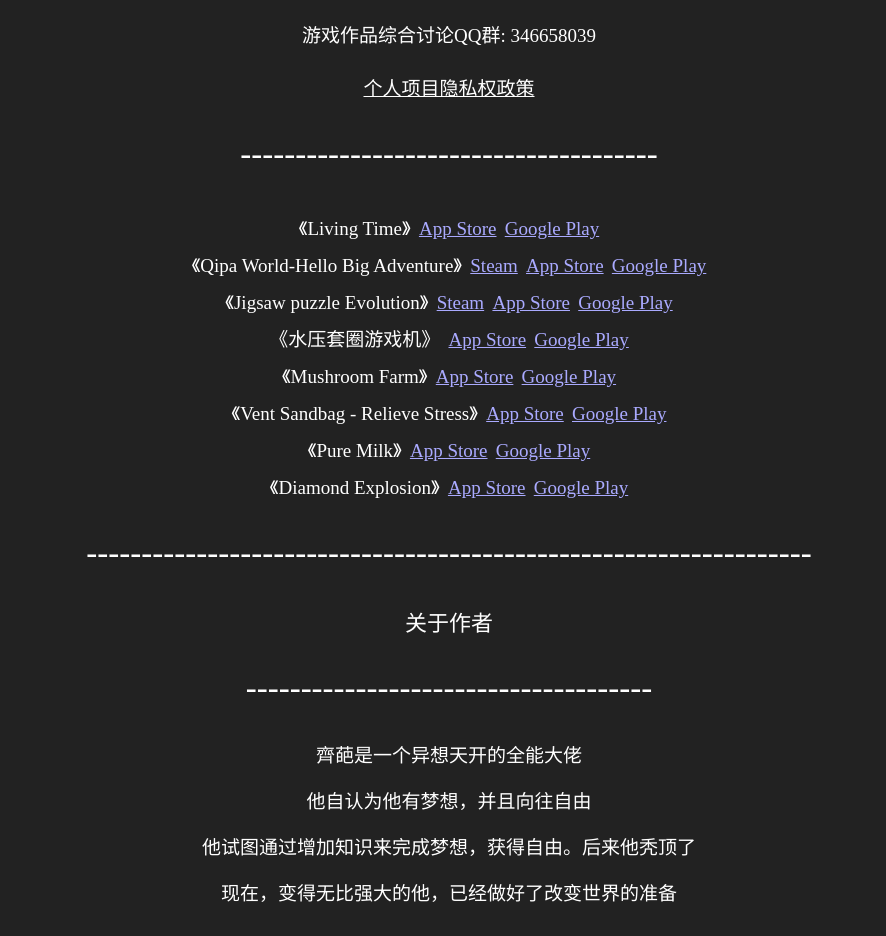
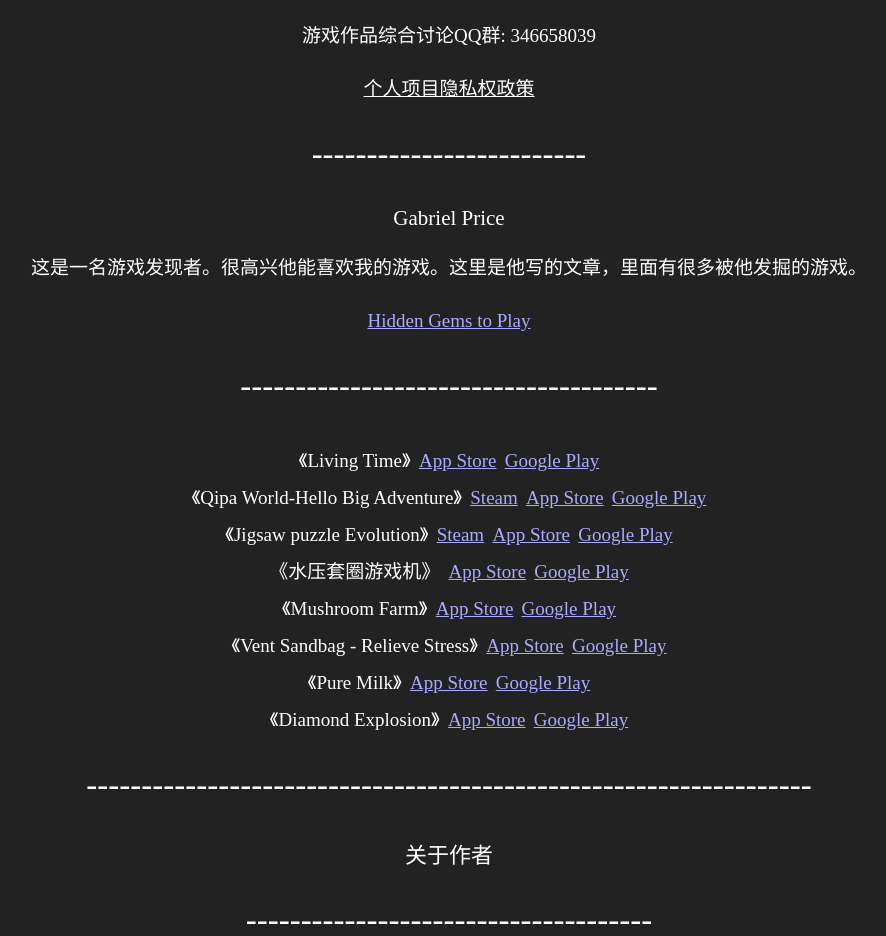
Before and after one commit to qipaworld/qipaworld.github.io, a plain HTML site: page index.html in a window 1280 px wide. Shown: the part 1101-2037 px from the top of the page, without its empty margins (191-1077 px from the left). Drawn offline with Linux system fonts and the light colour scheme.

Commit message:
添加一个游戏发现者的文章

```diff
--- a/index.html
+++ b/index.html
@@ -78,7 +78,11 @@
 	<p  style=" font-size:23px; color:#FFF;"> 游戏 </p>
     <p  style="font-size:19px; color:#FFF;">游戏作品综合讨论QQ群: 346658039</p>
     <a href="http://qipa.world/PrivacyPolicy/PrivacyPolicy.html" style=" font-size:19px; color:#FFF;" align="left" >个人项目隐私权政策</a>
-<!--    <p style="color:#FFF;">-------------------------</p>-->
+    <p style="color:#FFF;">-------------------------</p>
+
+    <p  style="font-size:21px; color:#FFF;">Gabriel Price</p>
+    <p  style="font-size:19px; color:#FFF;">这是一名游戏发现者。很高兴他能喜欢我的游戏。这里是他写的文章，里面有很多被他发掘的游戏。</p>
+    <a href=" https://gameskeys.net/hidden-gem-casual-games-to-play" style="font-size:19px; color:#AAF;">Hidden Gems to Play</a>
 	<p style="color:#FFF;">--------------------------------------</p>
 
     <font  style="font-size:19px; color:#FFF;">《Living Time》</font>
```
